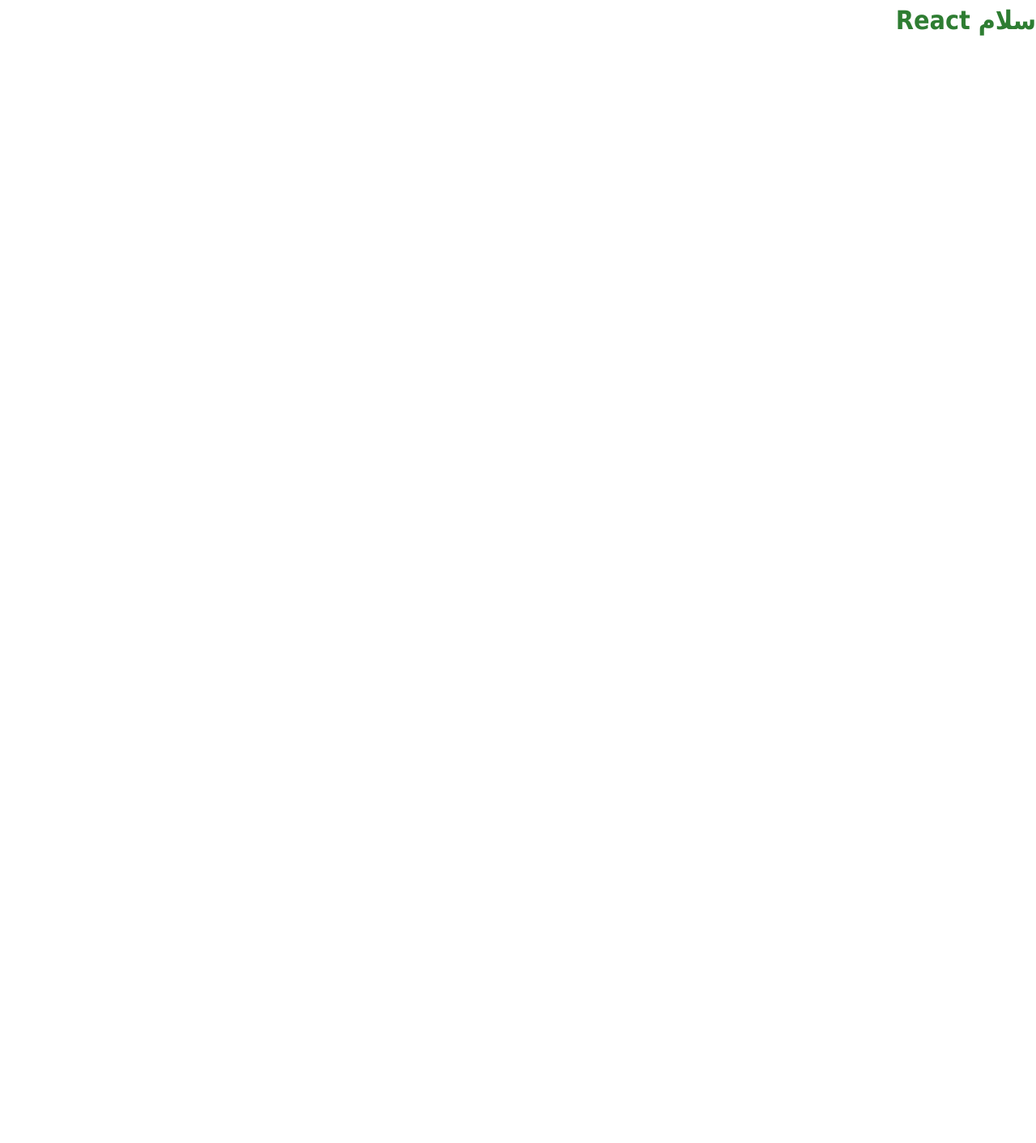
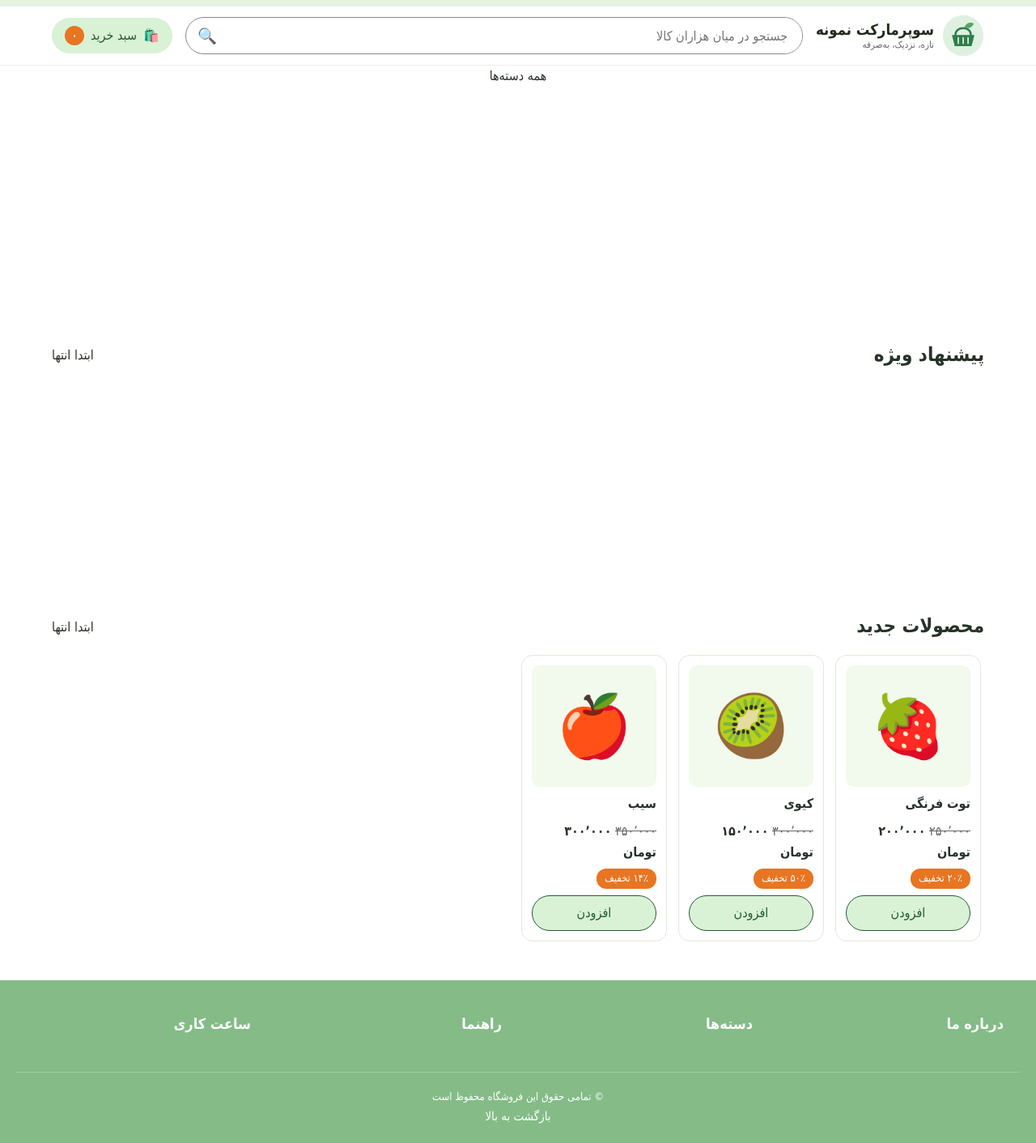
Before and after one commit to kimiarakei906-gif/message-broker-shop, a React (Vite) app: page / in a window 1280 px wide. Shown: the whole page at 81% size. Before the commit the page ends 800 px from the top, so only its background shows below. Built offline with nearby package versions, Linux system fonts and the light colour scheme.

Commit message:
feat: complete week 5 step 1 React components

```diff
--- a/src/App.tsx
+++ b/src/App.tsx
@@ -1,3 +1,82 @@
+import Header from './components/Header'
+import Hero from './components/Hero'
+import CategorySection from './components/CategorySection'
+import ProductGrid, { type Product } from './components/ProductGrid'
+import CartPanel from './components/CartPanel'
+import Footer from './components/Footer'
+
+const SAMPLE: Product[] = [
+  {
+    id: 'n1',
+    name: 'توت فرنگی',
+    emoji: '🍓',
+    oldPrice: 250000,
+    price: 200000,
+    discount: 20
+  },
+  {
+    id: 'n2',
+    name: 'کیوی',
+    emoji: '🥝',
+    oldPrice: 300000,
+    price: 150000,
+    discount: 50
+  },
+  {
+    id: 'n3',
+    name: 'سیب',
+    emoji: '🍎',
+    oldPrice: 350000,
+    price: 300000,
+    discount: 14
+  }
+]
+
 export default function App() {
-  return <h1>سلام React</h1>
+  return (
+    <>
+      <Header />
+
+      <main id="main">
+        <Hero />
+        <CategorySection />
+
+        <section className="wrap" id="best-selling">
+          <div className="head">
+            <h2 id="best-title">پیشنهاد ویژه</h2>
+            <div>
+              <a href="#best-title">ابتدا</a>
+              {' '}
+              <a href="#best-title">انتها</a>
+            </div>
+          </div>
+          <ul
+            className="carousel"
+            id="best-carousel"
+            tabIndex={0}
+            aria-label="کاروسل محصولات پرفروش"
+          />
+        </section>
+
+        <Hero id="posters-2" />
+
+        <section className="wrap" id="new-products">
+          <div className="head">
+            <h2 id="new-title">محصولات جدید</h2>
+            <div>
+              <a href="#b1">ابتدا</a>
+                 {' '}
+              <a href="#b6">انتها</a>
+            </div>
+          </div>
+
+          <ProductGrid products={SAMPLE} />
+        </section>
+
+        <CartPanel />
+      </main>
+
+      <Footer />
+    </>
+  )
 }
--- /dev/null
+++ b/src/components/CartPanel.tsx
@@ -0,0 +1,8 @@
+export default function CartPanel() {
+  return (
+    <section
+      className="cart-panel"
+      aria-label="سبد خرید"
+    />
+  )
+}
--- /dev/null
+++ b/src/components/CategoryNav.tsx
@@ -0,0 +1,12 @@
+export default function CategoryNav() {
+  return (
+    <nav className="nav" aria-label="منوی اصلی">
+      <ul className="menu" id="main-menu">
+        <li className="has-sub">
+          <a href="#categories">همه دسته‌ها</a>
+          <ul className="submenu" id="submenu"></ul>
+        </li>
+      </ul>
+    </nav>
+  )
+}
--- /dev/null
+++ b/src/components/CategorySection.tsx
@@ -0,0 +1,10 @@
+export default function CategorySection() {
+  return (
+    <nav
+      className="categories"
+      id="categories"
+      aria-label="دسته‌بندی محصولات"
+    >
+    </nav>
+  )
+}
--- /dev/null
+++ b/src/components/Footer.tsx
@@ -0,0 +1,37 @@
+
+export default function Footer() {
+  return (
+    <footer className="footer" id="footer">
+      <div className="footer-container">
+
+        <div className="footer-column">
+          <h3>درباره ما</h3>
+          <p id="about"></p>
+          <p id="address"></p>
+          <p id="phone"></p>
+        </div>
+
+        <div className="footer-column">
+          <h3>دسته‌ها</h3>
+          <ul id="footer-categories"></ul>
+        </div>
+
+        <div className="footer-column">
+          <h3>راهنما</h3>
+          <ul id="footer-help"></ul>
+        </div>
+
+        <div className="footer-column">
+          <h3>ساعت کاری</h3>
+          <ul id="schedule"></ul>
+        </div>
+
+      </div>
+
+      <div className="footer-bottom">
+        <p>&copy; تمامی حقوق این فروشگاه محفوظ است</p>
+        <a href="#top">بازگشت به بالا</a>
+      </div>
+    </footer>
+  )
+}
--- /dev/null
+++ b/src/components/Header.tsx
@@ -0,0 +1,98 @@
+import CategoryNav from './CategoryNav'
+
+export default function Header() {
+  return (
+    <header className="header" id="top">
+      <a className="skip" href="#main">
+        پرش به محتوای اصلی
+      </a>
+
+      <div className="top-bar">
+        <p id="notice"></p>
+      </div>
+
+      <input
+        type="checkbox"
+        id="menu-toggle"
+        aria-label="باز و بسته کردن منو"
+      />
+
+      <div className="bar">
+        <a
+          href="#top"
+          className="logo"
+          aria-label="سوپرمارکت نمونه، بازگشت به ابتدای صفحه"
+        >
+          <svg
+            xmlns="http://www.w3.org/2000/svg"
+            viewBox="0 0 60 60"
+            aria-hidden="true"
+            focusable="false"
+          >
+            <circle cx="30" cy="30" r="29" fill="#dff0e0" />
+            <path
+              d="M19 29 C19 16 41 16 41 29"
+              fill="none"
+              stroke="#2f7d4a"
+              strokeWidth="2.8"
+              strokeLinecap="round"
+            />
+            <path
+              d="M14 29 H46 L42 45 H18 Z"
+              fill="#2f7d4a"
+            />
+            <path
+              d="M23 33 V41 M30 33 V41 M37 33 V41"
+              fill="none"
+              stroke="#dff0e0"
+              strokeWidth="2"
+              strokeLinecap="round"
+            />
+            <path
+              d="M32 18 C34 11 42 10 45 13 C43 19 36 21 32 18 Z"
+              fill="#58a468"
+            />
+          </svg>
+
+          <span className="logo-text">
+            <strong>سوپرمارکت نمونه</strong>
+            <small>تازه، نزدیک، به‌صرفه</small>
+          </span>
+        </a>
+
+        <form className="search" role="search" action="#">
+          <input
+            type="search"
+            placeholder="جستجو در میان هزاران کالا"
+            aria-label="جستجوی محصولات"
+          />
+          <button type="submit" aria-label="جستجو">
+            <span aria-hidden="true">🔍</span>
+          </button>
+        </form>
+
+        <button className="cart" type="button" aria-label="سبد خرید">
+          <span aria-hidden="true">🛍️</span> سبد خرید{' '}
+          <b id="cart-count" aria-hidden="true">۰</b>
+        </button>
+
+        <label
+          htmlFor="menu-toggle"
+          className="burger"
+          aria-hidden="true"
+        >
+          ☰
+        </label>
+      </div>
+
+      <nav className="nav" aria-label="منوی اصلی">
+        <ul className="menu" id="main-menu">
+          <li className="has-sub">
+            <a href="#categories">همه دسته‌ها</a>
+            <ul className="submenu" id="submenu"></ul>
+          </li>
+        </ul>
+      </nav>
+    </header>
+  )
+}
--- /dev/null
+++ b/src/components/Hero.tsx
@@ -0,0 +1,19 @@
+type HeroProps = {
+  id?: string
+}
+
+export default function Hero({ id = 'posters' }: HeroProps) {
+  const isSecondPoster = id === 'posters-2'
+
+  return (
+    <section
+      className="posters"
+      id={id}
+      aria-label={
+        isSecondPoster
+          ? 'پیشنهادهای ویژه بیشتر'
+          : 'پیشنهادهای ویژه'
+      }
+    />
+  )
+}
--- /dev/null
+++ b/src/components/OfferBadge.tsx
@@ -0,0 +1,11 @@
+type OfferBadgeProps = {
+  discount: number
+}
+
+export default function OfferBadge({ discount }: OfferBadgeProps) {
+  return (
+    <span className="off">
+      {discount.toLocaleString('fa-IR')}٪ تخفیف
+    </span>
+  )
+}
--- /dev/null
+++ b/src/components/Price.tsx
@@ -0,0 +1,11 @@
+type PriceProps = {
+  value: number
+}
+
+export default function Price({ value }: PriceProps) {
+  return (
+    <span>
+      {value.toLocaleString('fa-IR')} تومان
+    </span>
+  )
+}
--- /dev/null
+++ b/src/components/ProductCard.tsx
@@ -0,0 +1,44 @@
+import Price from './Price'
+import OfferBadge from './OfferBadge'
+
+type ProductCardProps = {
+  id: string
+  name: string
+  emoji: string
+  oldPrice: number
+  price: number
+  discount: number
+}
+
+export default function ProductCard({
+  id,
+  name,
+  emoji,
+  oldPrice,
+  price,
+  discount
+}: ProductCardProps) {
+  return (
+    <li className="card" id={id}>
+      <article>
+        <div className="img fruit-icon">
+          <span aria-hidden="true">{emoji}</span>
+        </div>
+
+        <h3>{name}</h3>
+
+       <p>
+        <s>{oldPrice.toLocaleString('fa-IR')}</s>
+           {' '}
+        <b>
+           <Price value={price} />
+        </b>
+       </p>
+
+        <OfferBadge discount={discount} />
+
+        <button type="button">افزودن</button>
+      </article>
+    </li>
+  )
+}
--- /dev/null
+++ b/src/components/ProductGrid.tsx
@@ -0,0 +1,32 @@
+import ProductCard from './ProductCard'
+
+export type Product = {
+  id: string
+  name: string
+  emoji: string
+  oldPrice: number
+  price: number
+  discount: number
+}
+
+type ProductGridProps = {
+  products: Product[]
+}
+
+export default function ProductGrid({ products }: ProductGridProps) {
+  return (
+    <ul className="carousel" aria-label="کاروسل محصولات">
+      {products.map((product) => (
+        <ProductCard
+          key={product.id}
+          id={product.id}
+          name={product.name}
+          emoji={product.emoji}
+          oldPrice={product.oldPrice}
+          price={product.price}
+          discount={product.discount}
+        />
+      ))}
+    </ul>
+  )
+}
--- a/tsconfig.json
+++ b/tsconfig.json
@@ -18,5 +18,5 @@
     "noUncheckedIndexedAccess": true,
     "exactOptionalPropertyTypes": true
   },
-  "include": ["src/**/*.ts", "*.ts"]
+  "include": ["src/**/*.ts", "*.ts", "src/components/ProductCard.tsx"]
 }
```
